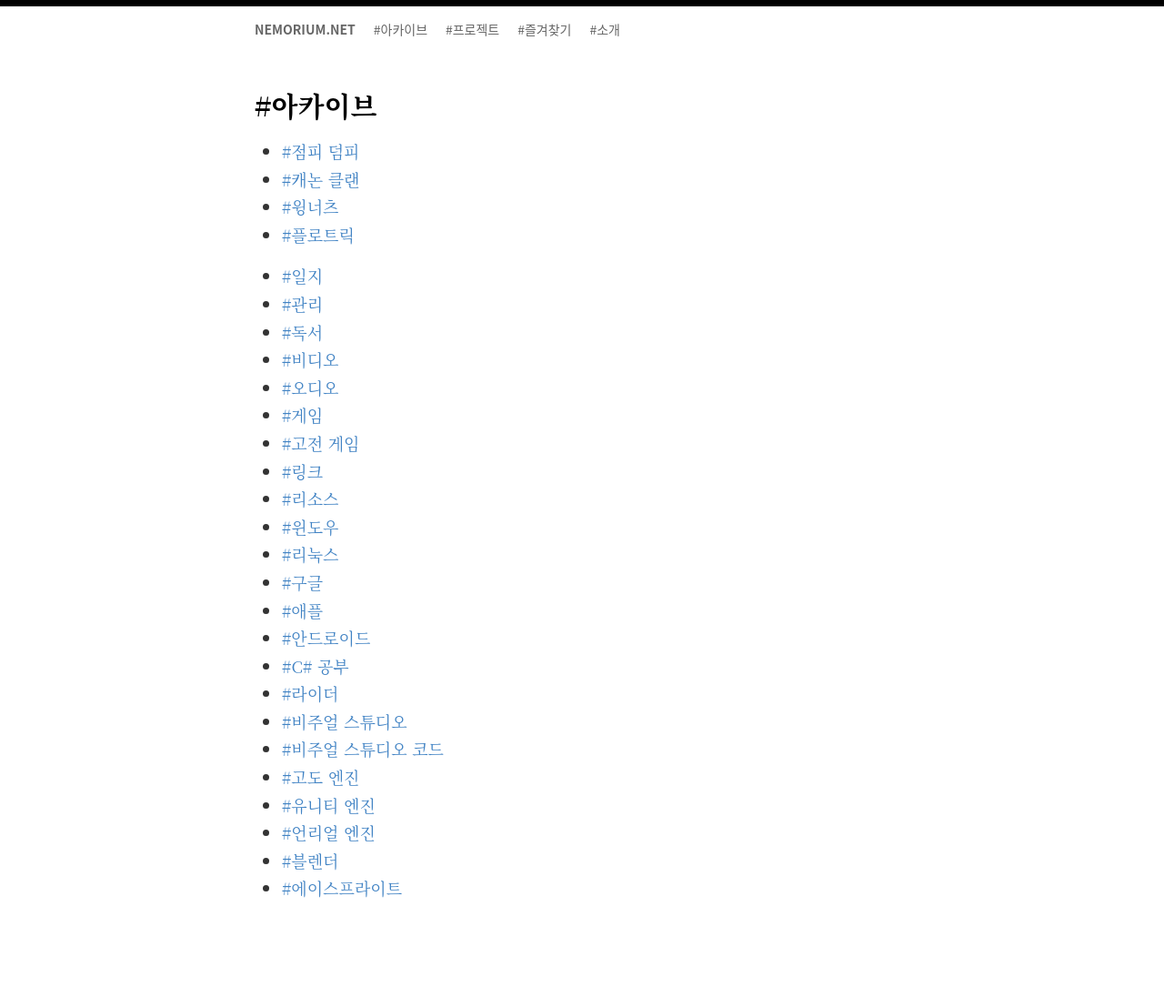
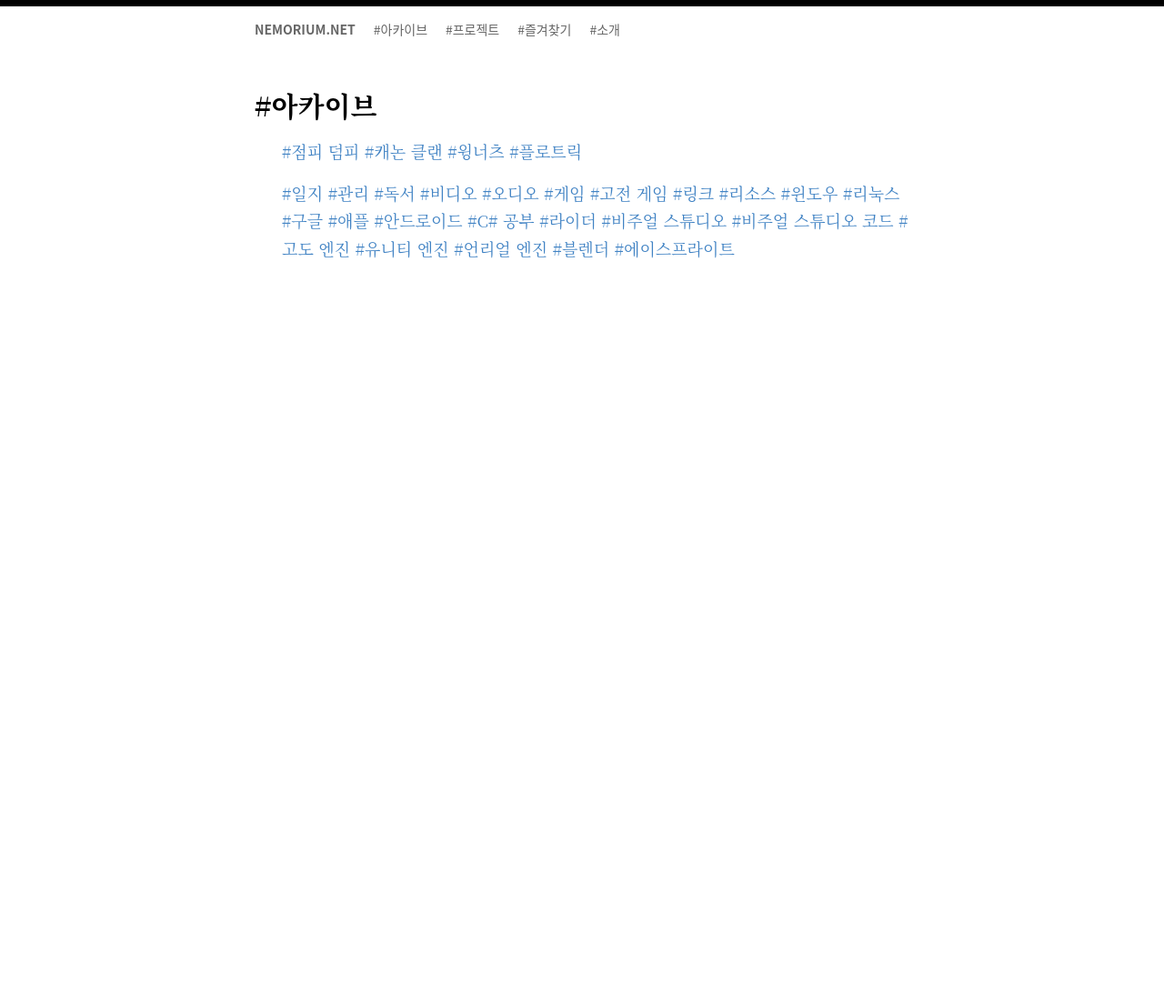
Before and after one commit to oxmhpark/oxmhpark, a Jekyll site: the page built from archives.md, in a window 1280 px wide. Shown: the whole page at 91% size. Built offline with Jekyll 4.4.1, drawn with Linux system fonts in a browser that asks for light colours; comment, search, counter and statistics services are not loaded; after the commit the page ends 900 px from its top, so only the background shows below that.

Commit message:
리퀴드 템플릿 작업 중

```diff
--- a/_sass/_theme.archives.scss
+++ b/_sass/_theme.archives.scss
@@ -2,6 +2,15 @@
   .entry {
     .archives {
     }
+  }
+}
+
+.archive-type-terms
+{
+  li
+  {
+    list-style-type: none;
+    display: inline;
   }
 }
 
```
